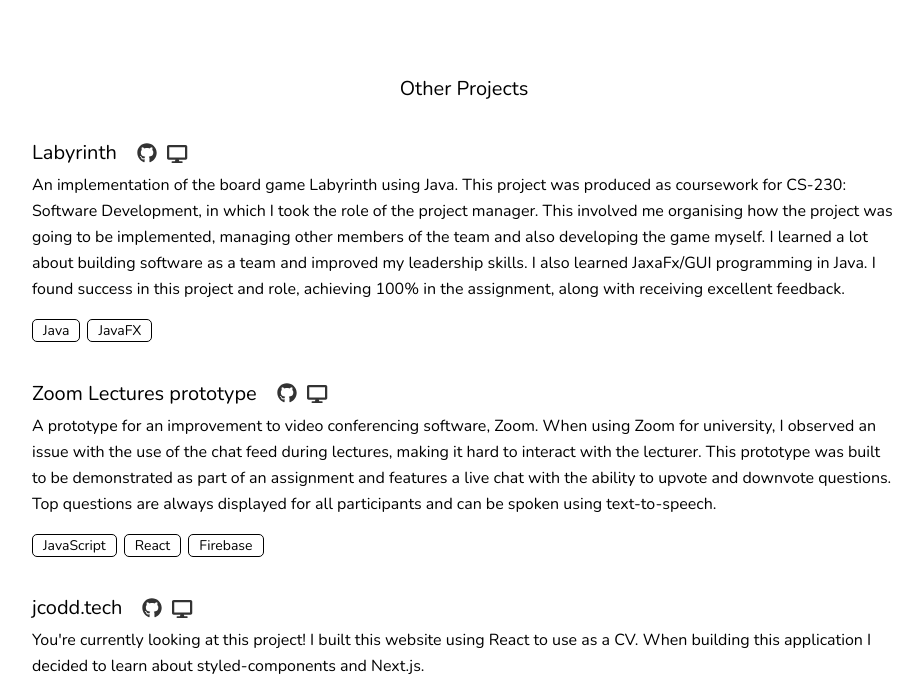
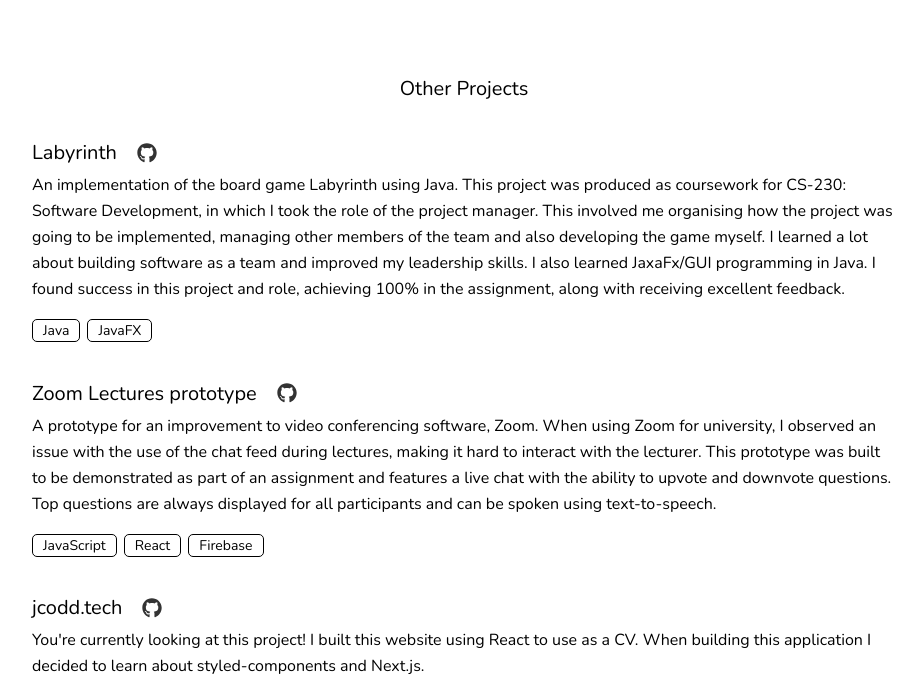
Before and after one commit to joshcodd/jcodd.tech, a Next.js app: page / in a window 1280 px wide. Shown: the part 2820-3496 px from the top of the page, without its empty margins (176-1099 px from the left). Built offline with nearby package versions, Linux system fonts and the light colour scheme.

Commit message:
Add conditinal render of web icon

```diff
--- a/components/AltProject.jsx
+++ b/components/AltProject.jsx
@@ -45,6 +45,7 @@ function AltProject(props) {
   const tags = props.tags || [];
   const githubRepo = props.githubRepo;
   const liveLink = props.liveLink;
+  const isWeb = props.isWeb;
 
   return (
     <ScrollAnimation animateIn="animate__fadeIn" duration={2}>
@@ -56,9 +57,11 @@ function AltProject(props) {
             <Icon icon={faGithub} />
           </HoverButtonStyled>
 
-          <HoverButtonStyled href={liveLink}>
-            <Icon icon={faDesktop} size="s" style={{ fontSize: 18 }} />
-          </HoverButtonStyled>
+          {isWeb && (
+            <HoverButtonStyled href={liveLink}>
+              <Icon icon={faDesktop} size="s" style={{ fontSize: 18 }} />
+            </HoverButtonStyled>
+          )}
         </Icons>
 
         <ProjectDescription>{description}</ProjectDescription>
```
